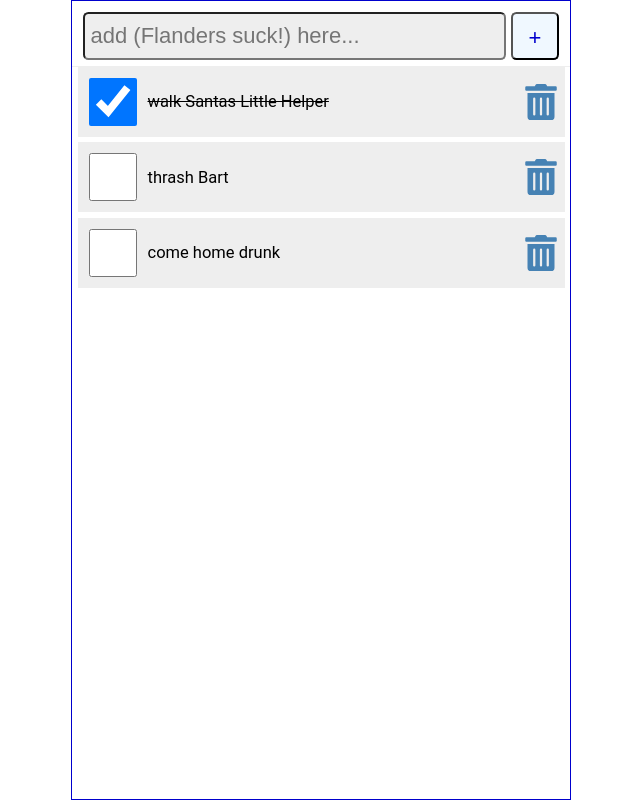
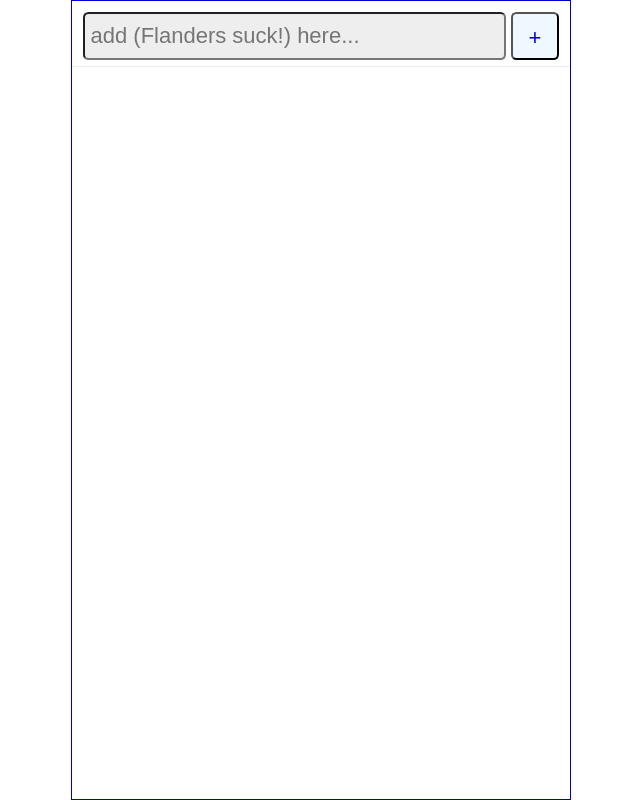
Before and after one commit to nkped/repo-fourth-notes-client, a React (Create React App) app: page / in a window 1280 px wide. Shown: the whole page, without its empty margins (319-959 px from the left). Built offline with nearby package versions, Linux system fonts and the light colour scheme; the HTML template or start-up script is replaced by a standard one.

Commit message:
add localstorage

```diff
--- a/src/App.js
+++ b/src/App.js
@@ -5,11 +5,7 @@
 
 function App() {
 
-const [ items, setItems ] = useState([
-  { id: 1, checked: true, item: 'walk Santas Little Helper' },
-  { id: 2, checked: false, item: 'thrash Bart' },
-  { id: 3, checked: false, item: 'come home drunk' }
-])
+const [ items, setItems ] = useState(JSON.parse(localStorage.getItem('homerslist')) || [])
 
 const [ newItem, setNewItem] = useState('')
 
@@ -37,6 +33,7 @@
   const myNewItem = { id, checked: false, item }
   const listItems = [ ...items, myNewItem ]
   setItems(listItems)
+  localStorage.setItem('homerslist', JSON.stringify(listItems))
 }
 
 
@@ -58,3 +55,10 @@
 }
 
 export default App;
+
+
+/* [
+  { id: 1, checked: true, item: 'walk Santas Little Helper' },
+  { id: 2, checked: false, item: 'thrash Bart' },
+  { id: 3, checked: false, item: 'come home drunk' }
+] */
```
